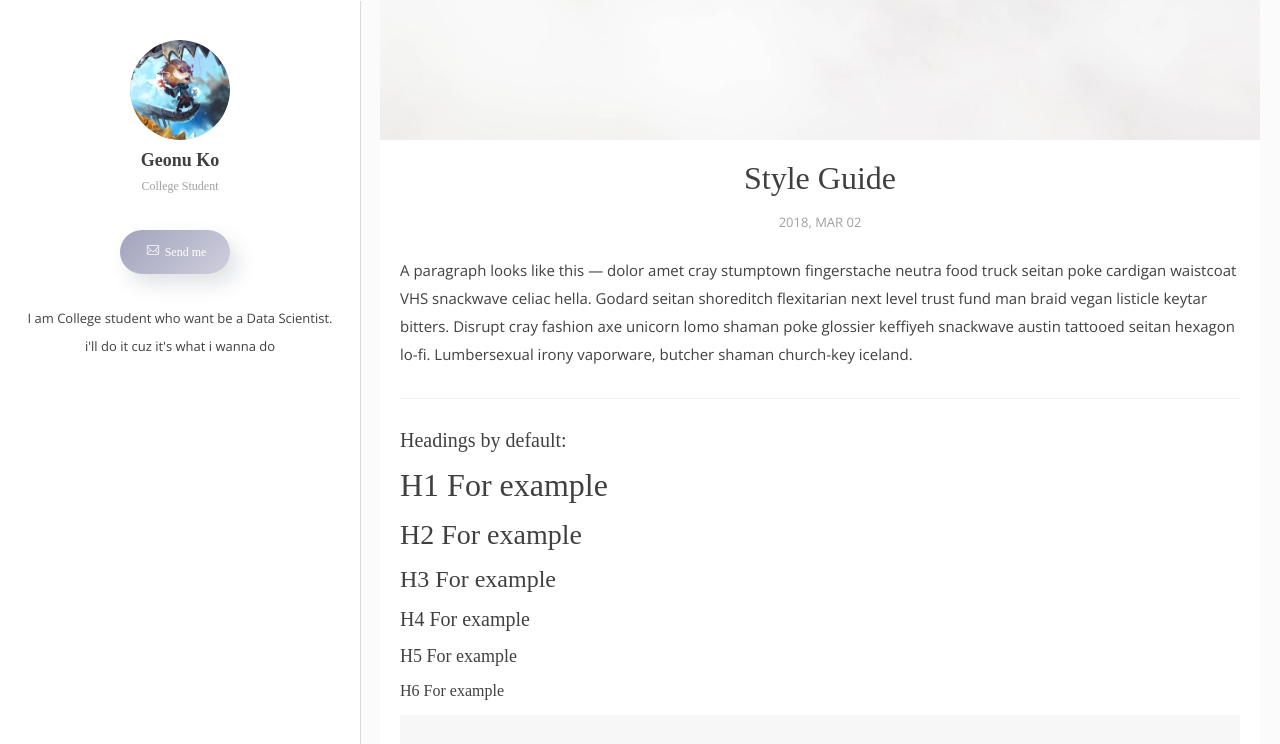
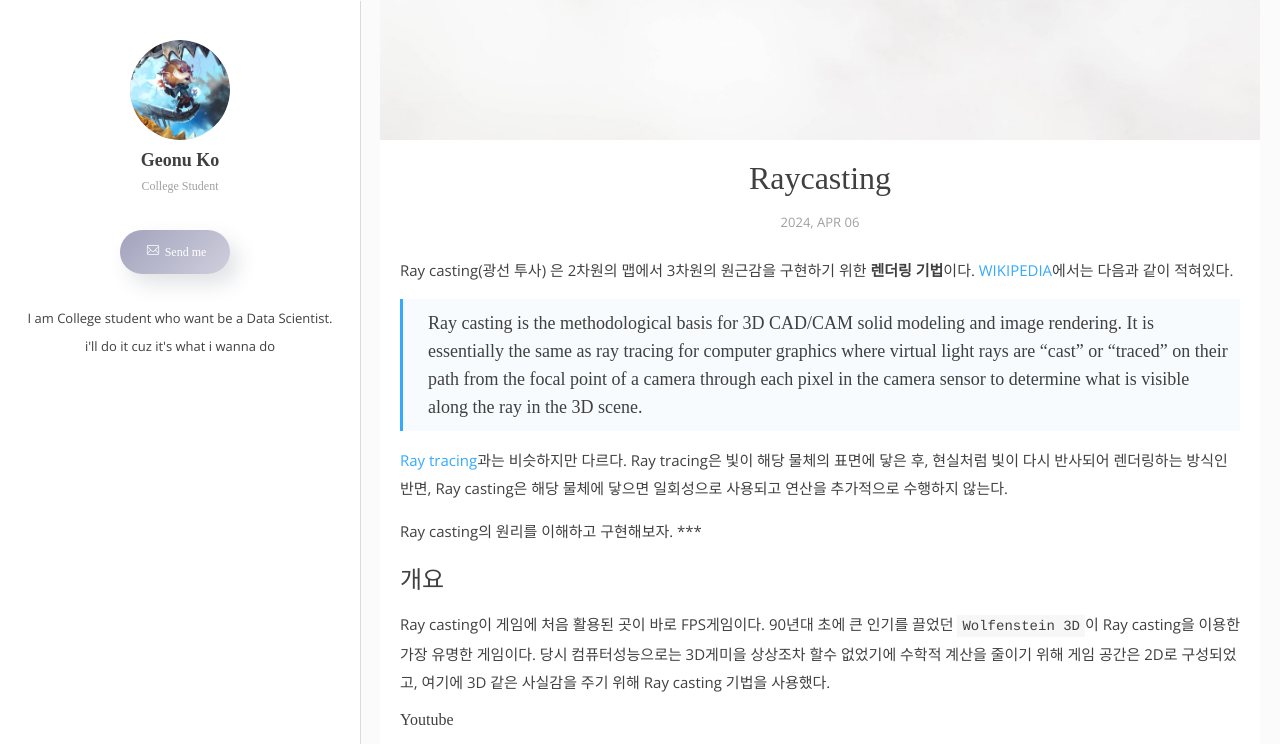
Before and after one commit to KoderWiki/Kontrl-Enter.github.io, a Jekyll site: the page built from _posts/2018-03-02-style-guide.markdown, in a window 1280 px wide and 1400 px high, scrolled down 373 px. Shown: the top 744 px of the window. Built offline with Jekyll 4.4.1, drawn with Linux system fonts in a browser that asks for light colours; some web fonts are replaced; comment, search, counter and statistics services are not loaded; some of the changed text lies outside the part shown; grey boxes are pictures that could not be loaded.

Commit message:
Update 2018-03-02-style-guide.markdown

```diff
--- a/_posts/2018-03-02-style-guide.markdown
+++ b/_posts/2018-03-02-style-guide.markdown
@@ -1,92 +1,20 @@
 ---
 layout: post
-title: Style Guide
+title: Raycasting
 image: 8.jpg
-date: 2018-03-02 13:35:20 +0200
+date: 2024-04-06 11:16 +0200
 tags:
-categories: guide
+categories: game
 ---
-A paragraph looks like this — dolor amet cray stumptown fingerstache neutra food truck seitan poke cardigan waistcoat VHS snackwave celiac hella. Godard seitan shoreditch flexitarian next level trust fund man braid vegan listicle keytar bitters. Disrupt cray fashion axe unicorn lomo shaman poke glossier keffiyeh snackwave austin tattooed seitan hexagon lo-fi. Lumbersexual irony vaporware, butcher shaman church-key iceland.
+Ray casting(광선 투사) 은 2차원의 맵에서 3차원의 원근감을 구현하기 위한 **렌더링 기법**이다. [WIKIPEDIA](https://en.wikipedia.org/wiki/Ray_casting)에서는 다음과 같이 적혀있다.
+> Ray casting is the methodological basis for 3D CAD/CAM solid modeling and image rendering. It is essentially the same as ray tracing for computer graphics where virtual light rays are "cast" or "traced" on their path from the focal point of a camera through each pixel in the camera sensor to determine what is visible along the ray in the 3D scene.
 
+[Ray tracing](https://en.wikipedia.org/wiki/Ray_tracing_(graphics))과는 비슷하지만 다르다. Ray tracing은 빛이 해당 물체의 표면에 닿은 후, 현실처럼 빛이 다시 반사되어 렌더링하는 방식인 반면, Ray casting은 해당 물체에 닿으면 일회성으로 사용되고 연산을 추가적으로 수행하지 않는다.
+
+Ray casting의 원리를 이해하고 구현해보자.
 ***
-
-#### Headings by default:
-
-# H1 For example
-## H2 For example
-### H3 For example
-#### H4 For example
-##### H5 For example
-###### H6 For example
-
-{% highlight markdown %}
-## Heading first level
-### Heading second level
-#### Heading third level
-{% endhighlight %}
-
-***
-
-#### Lists
-
-###### Ordered list example:
-
-1. Poutine drinking vinegar bitters.
-2. Coloring book distillery fanny pack.
-3. Venmo biodiesel gentrify enamel pin meditation.
-4. Jean shorts shaman listicle pickled portland.
-5. Salvia mumblecore brunch iPhone migas.
-
-###### Unordered list example:
-
-* Bitters semiotics vice thundercats synth.
-* Literally cred narwhal bitters wayfarers.
-* Kale chips chartreuse paleo tbh street art marfa.
-* Mlkshk polaroid sriracha brooklyn.
-* Pug you probably haven't heard of them air plant man bun.
-
-{% highlight markdown %}
-1. Order list item 1
-2. Order list item 1
-
-* Unordered list item 1
-* Unordered list item 2
-{% endhighlight %}
-
-***
-
-#### Quotes
-
-###### A quote looks like this:
-
-> Never put off till tomorrow what may be done day after tomorrow just as well. — Mark Twain
-
-***
-
-#### Syntax Highlighter
-
-{% highlight js %}
-  $('.top').click(function () {
-    $('html, body').stop().animate({ scrollTop: 0 }, 'slow', 'swing');
-  });
-  $(window).scroll(function () {
-    if ($(this).scrollTop() > $(window).height()) {
-      $('.top').addClass("top-active");
-    } else {
-      $('.top').removeClass("top-active");
-    };
-  });
-{% endhighlight %}
-
-***
-
-#### Images
-
-![]({{site.baseurl}}/images/2.jpg)
-
-***
-
-#### Videos
+### 개요
+Ray casting이 게임에 처음 활용된 곳이 바로 FPS게임이다. 90년대 초에 큰 인기를 끌었던 `Wolfenstein 3D`이 Ray casting을 이용한 가장 유명한 게임이다. 당시 컴퓨터성능으로는 3D게미을 상상조차 할수 없었기에 수학적 계산을 줄이기 위해 게임 공간은 2D로 구성되었고, 여기에 3D 같은 사실감을 주기 위해 Ray casting 기법을 사용했다.
 
 ###### Youtube
 
```
